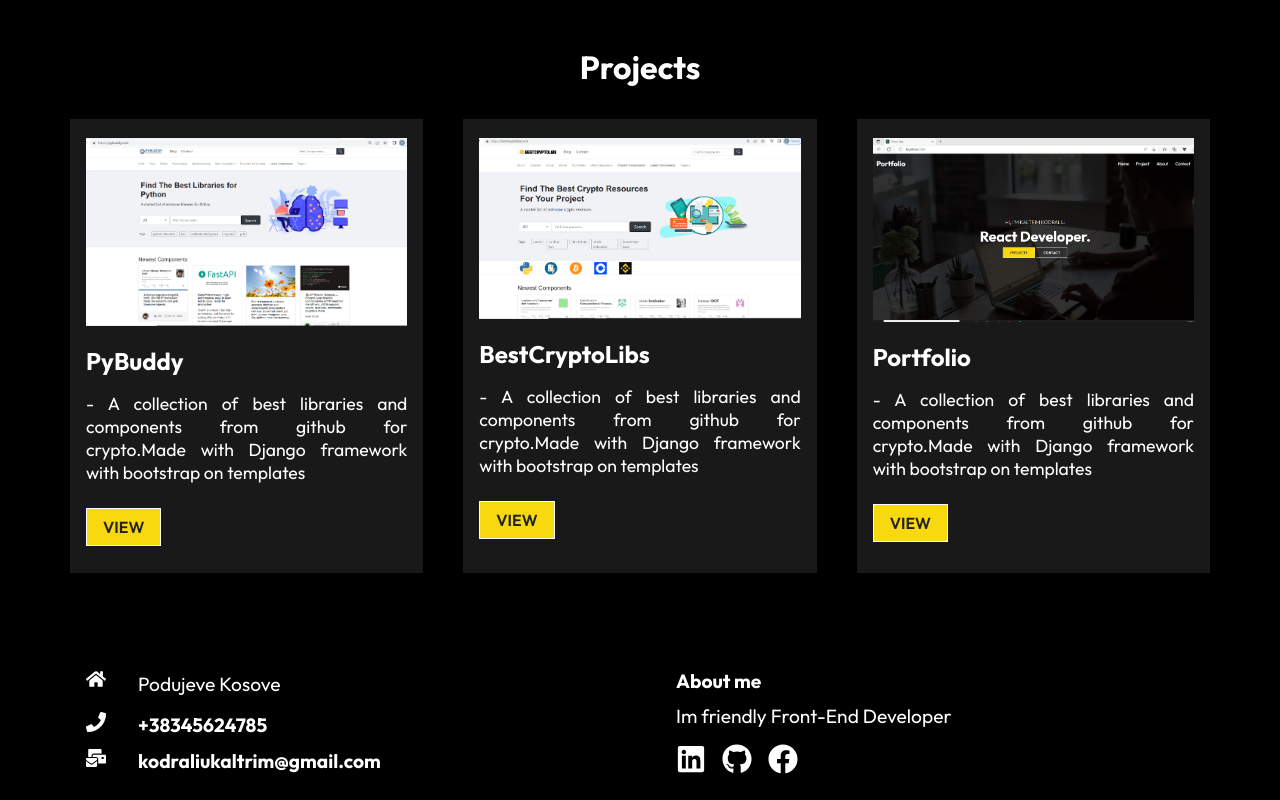
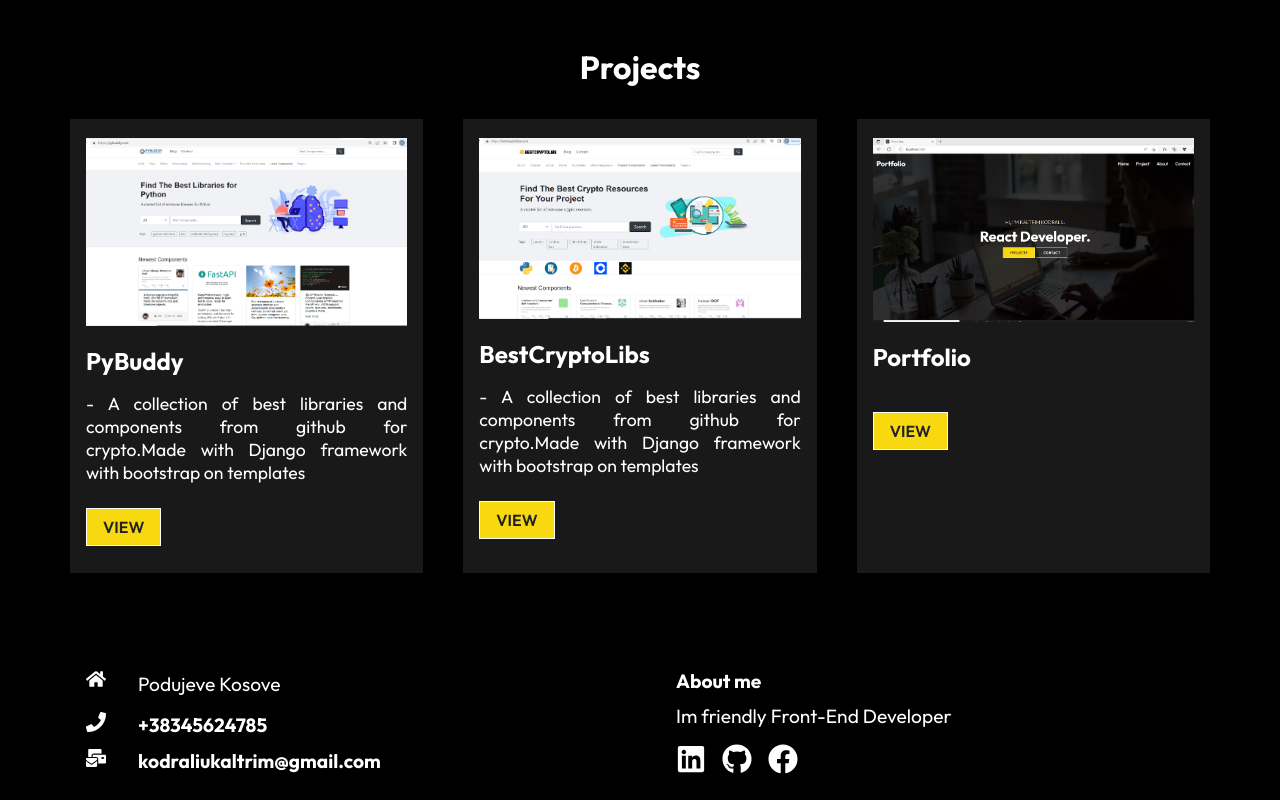
Before and after one commit to kaltrimkodraliu/portfolio, a React (Create React App) app: page / in a window 1280 px wide. Shown: the part 817-1617 px from the top of the page. Built offline with nearby package versions, Linux system fonts and the light colour scheme.

Commit message:
Last changes

```diff
--- a/src/components/AboutContent.js
+++ b/src/components/AboutContent.js
@@ -19,7 +19,7 @@ const AboutContent = () => {
             <div className="right">
                 <div className="img-container">
                     <div className="img-stack top">
-                    <h1>My experience</h1>
+                    <h1>Skills</h1>
                         <img src={dj} alt="true"></img>
 
                     </div>
--- a/src/components/WorkData.js
+++ b/src/components/WorkData.js
@@ -20,7 +20,7 @@ const ProjectData = [
     {
         imgsrc: pro3,
         title: "Portfolio",
-        text: "- A collection of best libraries and components from github for crypto.Made with Django framework with bootstrap on templates",
+        text: "",
         link: "https://github.com/kaltrimkodraliu/portfolio"
     },
 ];
```
